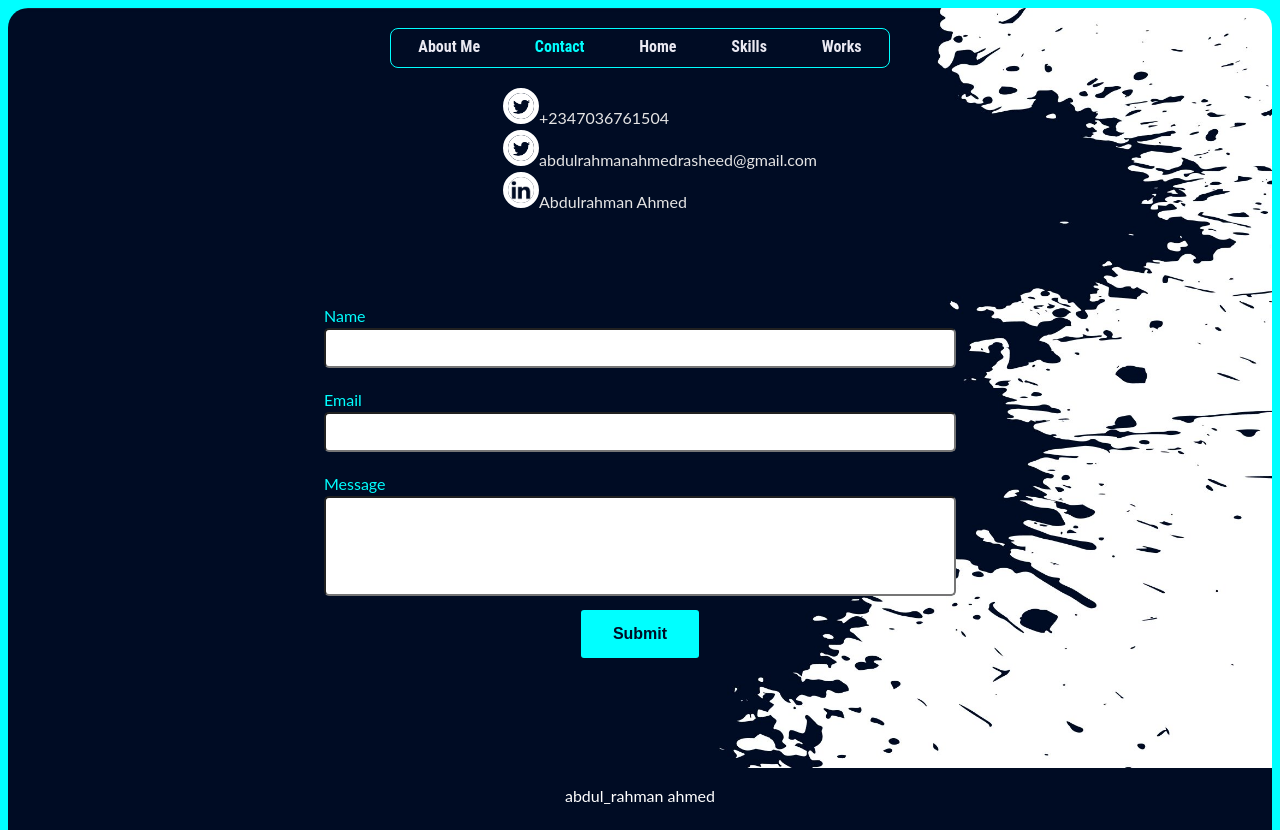
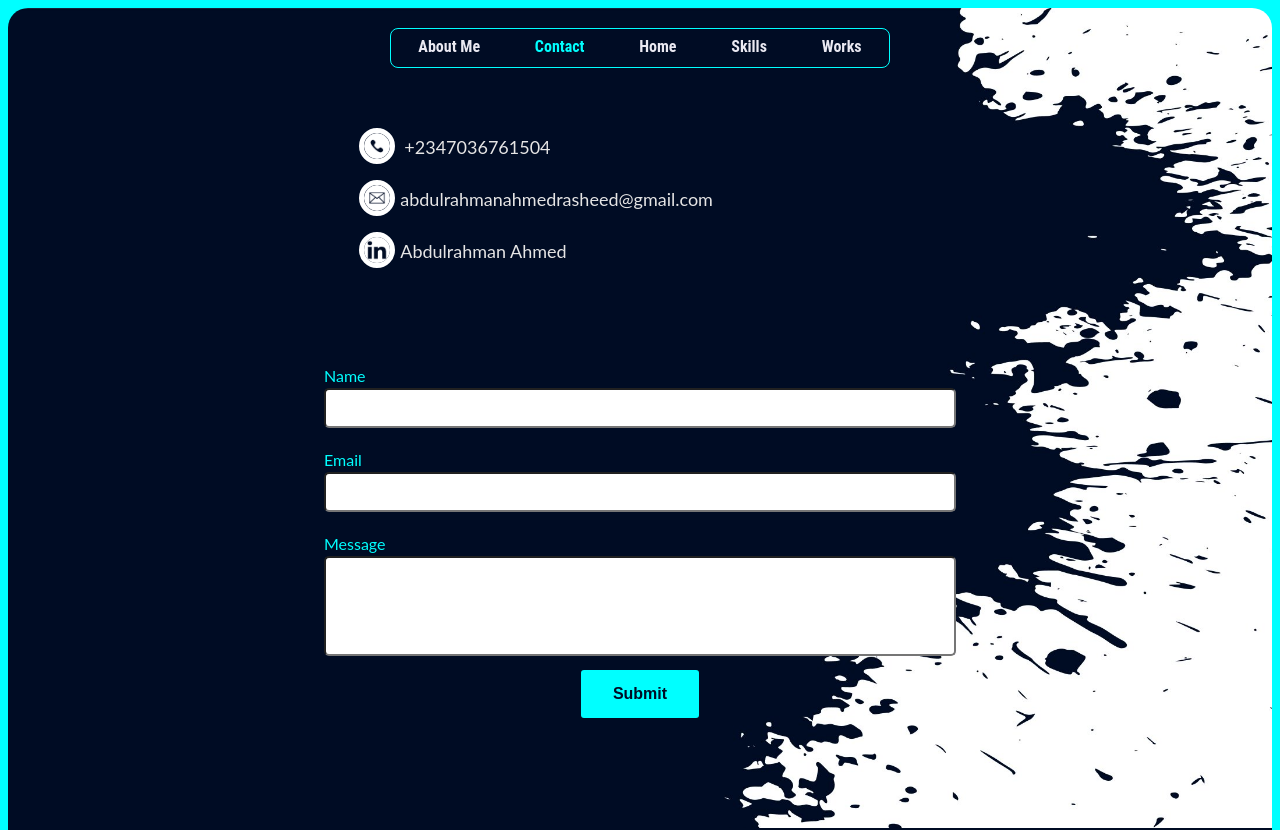
Before and after one commit to Rahman-Abdul/my-portfolio, a Next.js app: page /contact in a window 1280 px wide. Shown: the top 830 px of the page. Built offline with nearby package versions, Linux system fonts and the light colour scheme.

Commit message:
new lock

```diff
--- a/contents/contactDetails.tsx
+++ b/contents/contactDetails.tsx
@@ -2,18 +2,18 @@ import React from 'react';
 import Image from 'next/image';
 import github from '../assets/github.png'
 import linkedin from '../assets/linkedin.png'
-import twitter from '../assets/twitter.png'
-import instagram from '../assets/instagram.png'
+import mail from '../assets/mail.png'
+import phone from '../assets/phone.png'
 
 type Props = {}
 
 export default function Contactdetails({}: Props) {
   return (
-    <div className='hi'>
+    <div className='contact'>
       <ul>
-        <li><a href={'https://github.com/Rahman-Abdul'} target={"_blank"} rel={"noreferrer"}><Image className='social-image' src={twitter} alt="Picture of the author" width={36.03} height={36.03}/>+2347036761504</a> </li>
-        <li><a href={'https://github.com/Rahman-Abdul'} target={"_blank"} rel={"noreferrer"}><Image className='social-image' src={twitter} alt="Picture of the author" width={36.03} height={36.03}/><span>abdulrahmanahmedrasheed@gmail.com</span></a></li>
-        <li><a href={'https://www.linkedin.com/in/abdulrahman-ahmed-538a05178/'} target={"_blank"} rel={"noreferrer"}><Image className='social-image' src={linkedin} alt="Picture of the author" width={36.03} height={36.03}/>Abdulrahman Ahmed</a></li>
+        <li className='social'><a href={'tel:+2347036761504'} target={"_blank"} rel={"noreferrer"}><Image className='social-image' src={phone} alt="Picture of the author" width={36.03} height={36.03}/> <span className='details'>+2347036761504</span></a> </li>
+        <li className='social'><a href={'mailto:abdulrahmanahmedrasheed@gmail.com'} target={"_blank"} rel={"noreferrer"}><Image className='social-image' src={mail} alt="Picture of the author" width={36.03} height={36.03}/><span className='details'>abdulrahmanahmedrasheed@gmail.com</span></a></li>
+        <li className='social'><a href={'https://www.linkedin.com/in/abdulrahman-ahmed-538a05178/'} target={"_blank"} rel={"noreferrer"}><Image className='social-image details' src={linkedin} alt="Picture of the author" width={36.03} height={36.03}/><span className='details'>Abdulrahman Ahmed</span></a></li>
       </ul>
           </div>
   )
--- a/pages/contact.tsx
+++ b/pages/contact.tsx
@@ -36,7 +36,7 @@ const Contact: any = () => {
       }
     return(
 
-        <div className="Formcontainr">
+        <div className="Formcontain">
         <div>
           <Contactdetails/>
         </div>
--- a/pages/index.tsx
+++ b/pages/index.tsx
@@ -6,6 +6,8 @@ import github from '../assets/github.png'
 import linkedin from '../assets/linkedin.png'
 import twitter from '../assets/twitter.png'
 import instagram from '../assets/instagram.png'
+import mail from '../assets/mail.png'
+import phone from '../assets/phone.png'
 import useDownloader from "react-use-downloader";
 
 
@@ -33,6 +35,8 @@ const filename = "File.pdf";
           </div>
           <button className='button-home' onClick={() => download(fileUrl, filename)}>DOWNLOAD RESUME</button>
           <div className='social-section'>
+          <a href={'tel:+2347036761504'} target={"_blank"} rel={"noreferrer"}><Image className='social-image' src={phone} alt="Picture of the author" width={36.03} height={36.03}/></a>
+          <a href={'mailto:abdulrahmanahmedrasheed@gmail.com'} target={"_blank"} rel={"noreferrer"}><Image className='social-image' src={mail} alt="Picture of the author" width={36.03} height={36.03}/></a>
           <a href={'https://github.com/Rahman-Abdul'} target={"_blank"} rel={"noreferrer"}><Image className='social-image' src={github} alt="Picture of the author" width={36.03} height={36.03}/></a>
           <a href={'https://www.linkedin.com/in/abdulrahman-ahmed-538a05178/'} target={"_blank"} rel={"noreferrer"}><Image className='social-image' src={linkedin} alt="Picture of the author" width={36.03} height={36.03}/></a>
           <a href={'https://github.com/Rahman-Abdul'} target={"_blank"} rel={"noreferrer"}><Image className='social-image' src={twitter} alt="Picture of the author" width={36.03} height={36.03}/></a>
--- a/styles/globals.css
+++ b/styles/globals.css
@@ -30,13 +30,12 @@ a {
 .social-image{
   border: 5px solid #FFFFFF !important;
   border-radius: 50%;
-
 }
 .social-section{
   display: flex;
   align-items: center;
   justify-content: space-between;
-  width: 203px;
+  width: 250px;
 }
 .container-1{
   background-color: #0B0058;
@@ -454,7 +453,24 @@ div.desc {
 .Formname{
   color: #00FFFF;
 }
-.hi{
+.contact{
   color: #E5E5E5;
   display: flex;
+  height: 80%;
+  width: 80%;
+  display: flex;
+  flex-direction: column;
+  margin-top: 50px;
 }
+.details{
+  font-size: 18px;
+  position:relative;
+  bottom: 10px;
+  left: 5px;
+}
+.social{
+  margin-top: 10px;
+}
+.social :hover{
+  color: #00FFFF;
+}
```
Also changed, not shown: assets/mail.png (added), assets/phone.png (added).
